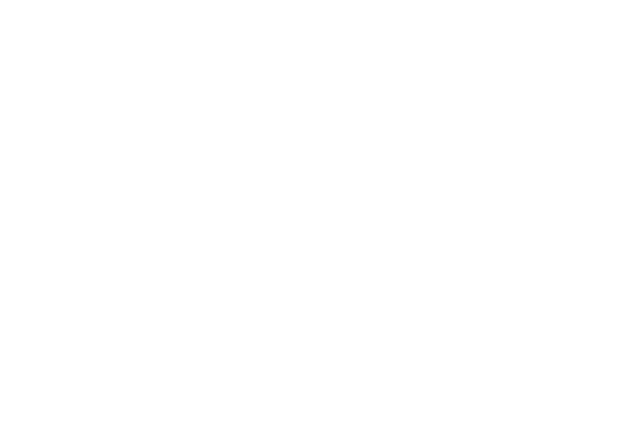
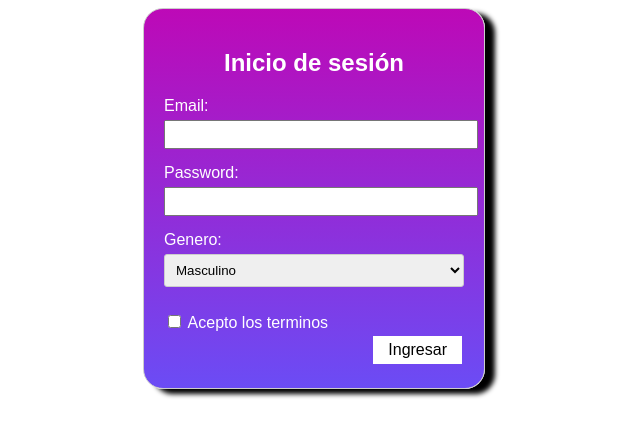
Before and after one commit to davidfelipesanchez/aspirantes-mir-html-y-css, a plain HTML site: page ejercicio2-html-y-css/index.html in a window 1280 px wide. Shown: the whole page, without its empty margins (326-966 px from the left). Drawn offline with Linux system fonts and the light colour scheme.

Commit message:
Implementa el formulario del ejercicio de html

```diff
--- a/ejercicio2-html-y-css/index.html
+++ b/ejercicio2-html-y-css/index.html
@@ -1,11 +1,37 @@
 <!DOCTYPE html>
 <html>
-  <head>
-    <link rel="stylesheet" href="styles.css" />
-    <meta charset="utf-8">
-    <title>Login</title>
-<!-- Aquí referencias otros archivos y escribes metadata --></head>
-  <body>
-
-<!-- Aquí escribes tu contenido --></body>
+<head>
+  <title>Login</title>
+  <link rel="stylesheet" type="text/css" href="style.css">
+</head>
+<body>
+  <div class="container">
+    <form>
+      <h2>Inicio de sesión</h2>
+      <div class="input-group">
+        <label for="email">Email:</label>
+        <input type="text" id="email" name="email" required>
+      </div>
+      <div class="input-group">
+        <label for="password">Password:</label>
+        <input type="password" id="password" name="password" required>
+      </div>
+      <div class="input-group">
+        <label for="genero">Genero:</label>
+        <select type="genero" name="genero">
+            <option value="masculino">Masculino</option>
+            <option value="femenino">Femenino</option>
+            <option value="otro">Otro</option>
+          </select>
+      </div>
+      <div class="input-che">
+        <input type="checkbox" id="remember" name="remember">
+        <label for="remember">Acepto los terminos</label>
+      </div>
+      <div class="button-group">
+        <input type="submit" value="Ingresar">
+      </div>
+    </form>
+  </div>
+</body>
 </html>
--- /dev/null
+++ b/ejercicio2-html-y-css/style.css
@@ -0,0 +1,61 @@
+.container { /*El formulario tiene un ancho de 300px , un padding de 20px */
+    width: 300px;
+    margin: 0 auto;     /* centrado con margin: 0 auto*/
+    padding: 20px;
+    border-radius: 20px;                /*bordes redondeados a 20px*/
+    border: 1px solid #ccc;
+    background: linear-gradient(#bd09b7, #6b4cf5); /*  El fondo es un gradiente lineal del color #bd09b7 al #6b4cf5 . */
+    box-shadow: 10px 5px 5px black; /*El formulario tiene un sombreado que puedes personalizar a tu gusto.*/
+    font-family: Arial, Helvetica, sans-serif;
+  }
+
+  form h2 {
+    text-align: center;
+    color: white; /* El color de la fuente es blanca (exceptuando el botón).*/
+  }
+
+  .input-group {
+    margin-bottom: 15px;
+    color: white; /* El color de la fuente es blanca (exceptuando el botón).*/
+  }
+
+  .input-group label {
+    display: block;
+    margin-bottom: 5px;
+    color: white; /* El color de la fuente es blanca (exceptuando el botón).*/
+  }
+  .input-che [for="remember"]{
+    color: white;
+  }
+
+  .input-group select[type="genero"]{
+    width: 100%;       /*deben ocupar el 100% del ancho del formulario.*/
+    padding: 7px;      /* Los campos de entrada tienen un padding de 7px */
+    margin-bottom: 10px;
+    border-radius: 3px;
+    border: 1px solid #ccc;
+  }
+
+  .input-group input {
+    width: 100%;
+    padding: 5px;
+    color: white;
+  }
+
+  .button-group {
+    text-align: right; /* Está alineado a la derecha.*/
+
+  }
+
+  .button-group input[type="submit"] {
+    background-color: white;
+    color: black; /* El color de la fuente es blanca (exceptuando el botón).*/
+    border: none;
+    padding: 5px 15px;  /*El botón tiene un padding de 5px arriba y abajo, y 15px a los lados.*/
+    text-align: center;
+    text-decoration: none;
+    display: inline-block;
+    font-size: 16px;
+    margin: 4px 2px;
+    cursor: pointer;
+  }
```
Also changed, not shown: ejercicio2-html-y-css/styles.css (deleted).
